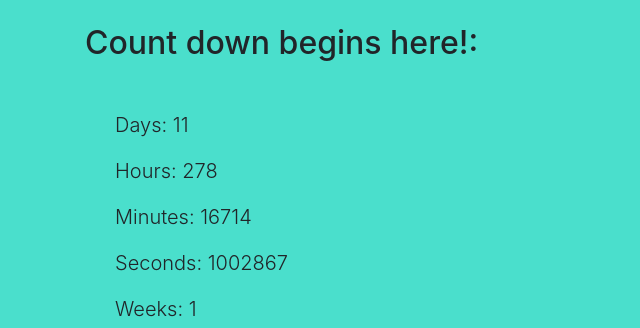
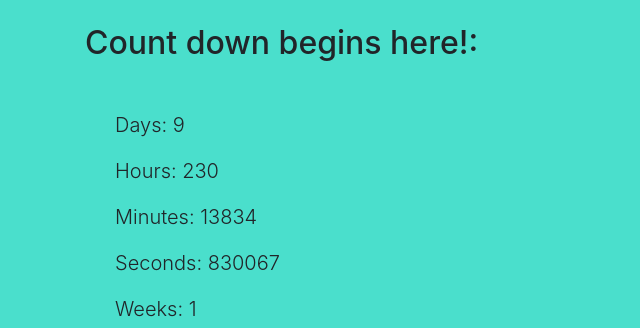
Before and after one commit to Irshad-V/remaining-days-2023-24-academic-year, a plain HTML site: page index.html in a window 1280 px wide. Shown: the top 328 px of the page, 0-640 px from the left. Drawn offline with nearby package versions, Linux system fonts and the light colour scheme.

Commit message:
Update index.html
Time changed

```diff
--- a/index.html
+++ b/index.html
@@ -80,7 +80,7 @@
 
     <script>
         function updateTime() {
-            const destinationDate = new Date("May 23, 2024 17:00:00");
+            const destinationDate = new Date("May 21, 2024 17:00:00");
             const currentDate = new Date();
 
             // Calculate the difference in milliseconds
```
